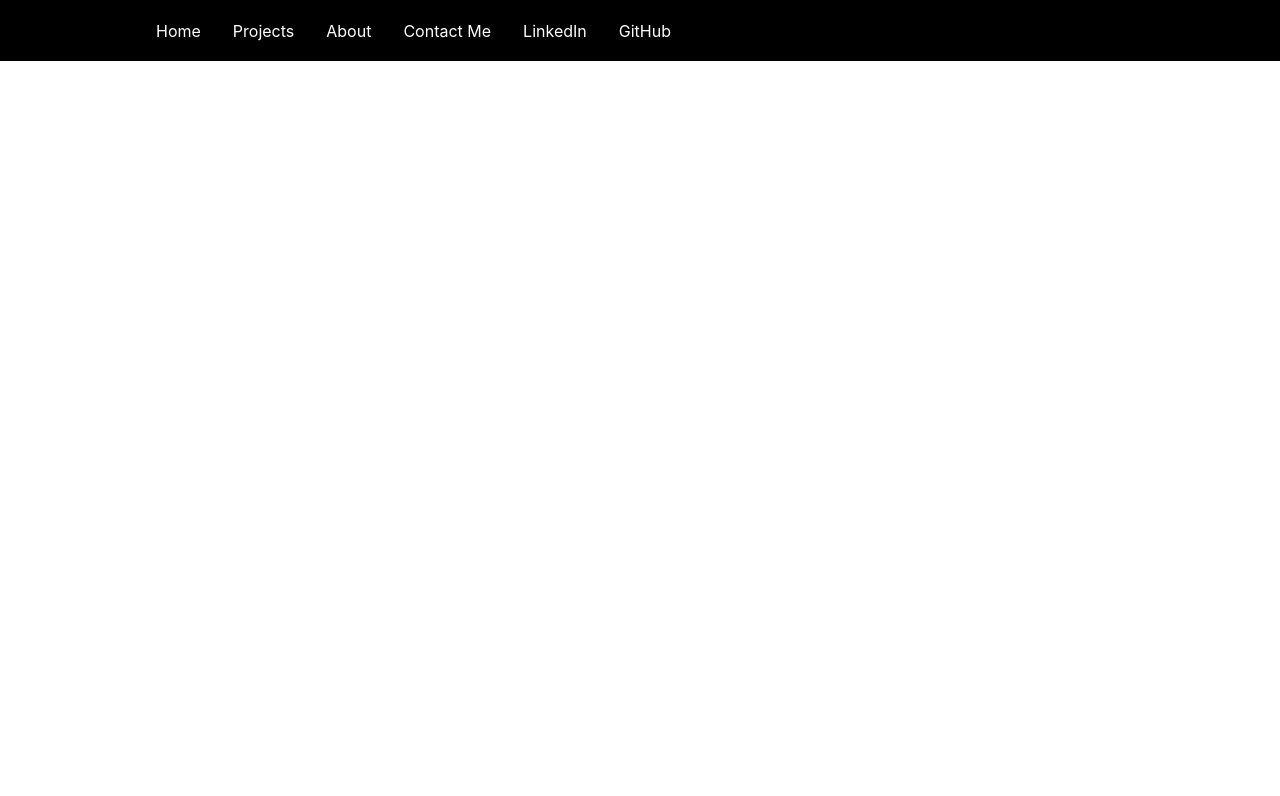
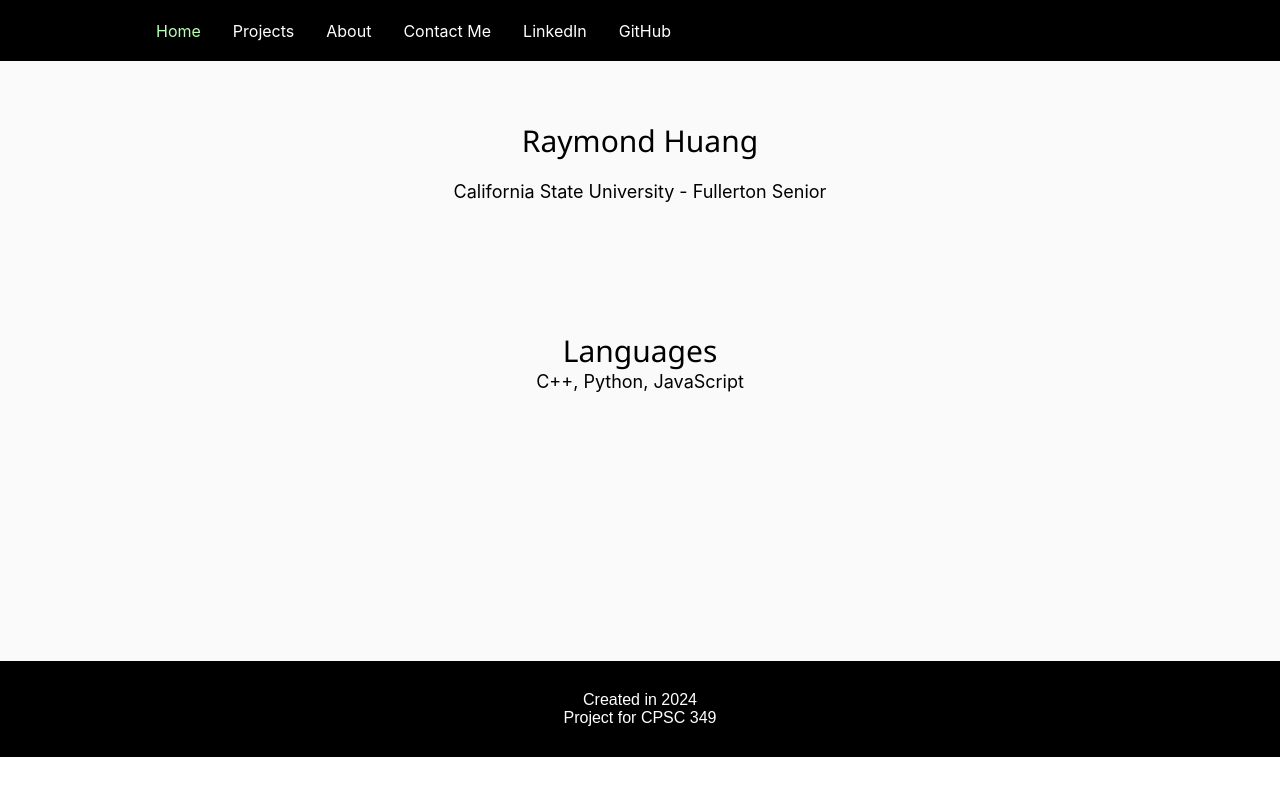
Before and after one commit to RaymondHuang44/portfolio-web, a React (Create React App) app in the folder web-react2/: page / in a window 1280 px wide. Shown: the top 796 px of the page. Built offline with nearby package versions, Linux system fonts and the light colour scheme.

Commit message:
updated home directory to '/' instead of '/home'

```diff
--- a/web-react2/src/App.js
+++ b/web-react2/src/App.js
@@ -35,7 +35,7 @@
         <Router>
             <Navbar />
             <Routes>
-                <Route exact path="/home" element={<Home />} />
+                <Route exact path="/" element={<Home />} />
                 <Route path="/projects" element={<Projects />} />
                 <Route path="/contact"element={<Contact />} />
                 <Route path="/about"element={<About />} />
--- a/web-react2/src/components/Navbar/Navbar.js
+++ b/web-react2/src/components/Navbar/Navbar.js
@@ -6,7 +6,7 @@
         <>
             <Nav>
                 <NavMenu>
-                    <NavLink to="/Home" activeStyle> Home </NavLink>
+                    <NavLink to="/" activeStyle> Home </NavLink>
                     <NavLink to="/projects" activeStyle> Projects </NavLink>
                     <NavLink to="/about" activeStyle> About </NavLink>
                     <NavLink to="/contact" activeStyle> Contact Me </NavLink>
```
